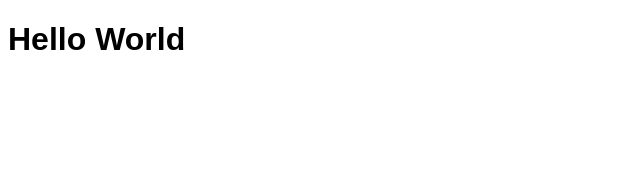
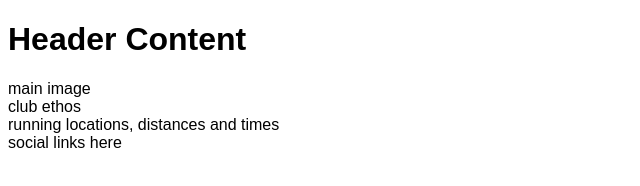
Before and after one commit to DanielleDaly/love-running, a plain HTML site: page index.html in a window 1280 px wide. Shown: the whole page, without its empty margins (0-640 px from the left). Drawn offline with Linux system fonts and the light colour scheme.

Commit message:
Add core structure for home page

```diff
--- a/index.html
+++ b/index.html
@@ -11,6 +11,10 @@
     <title>Love Running</title>
 </head>
 <body>
-    <h1>Hello World </h1>
+    <h1>Header Content </h1>
+    <section>main image</section>
+    <section>club ethos</section>
+    <section>running locations, distances and times</section>
+    <footer>social links here</footer>
 </body>
 </html>
```
